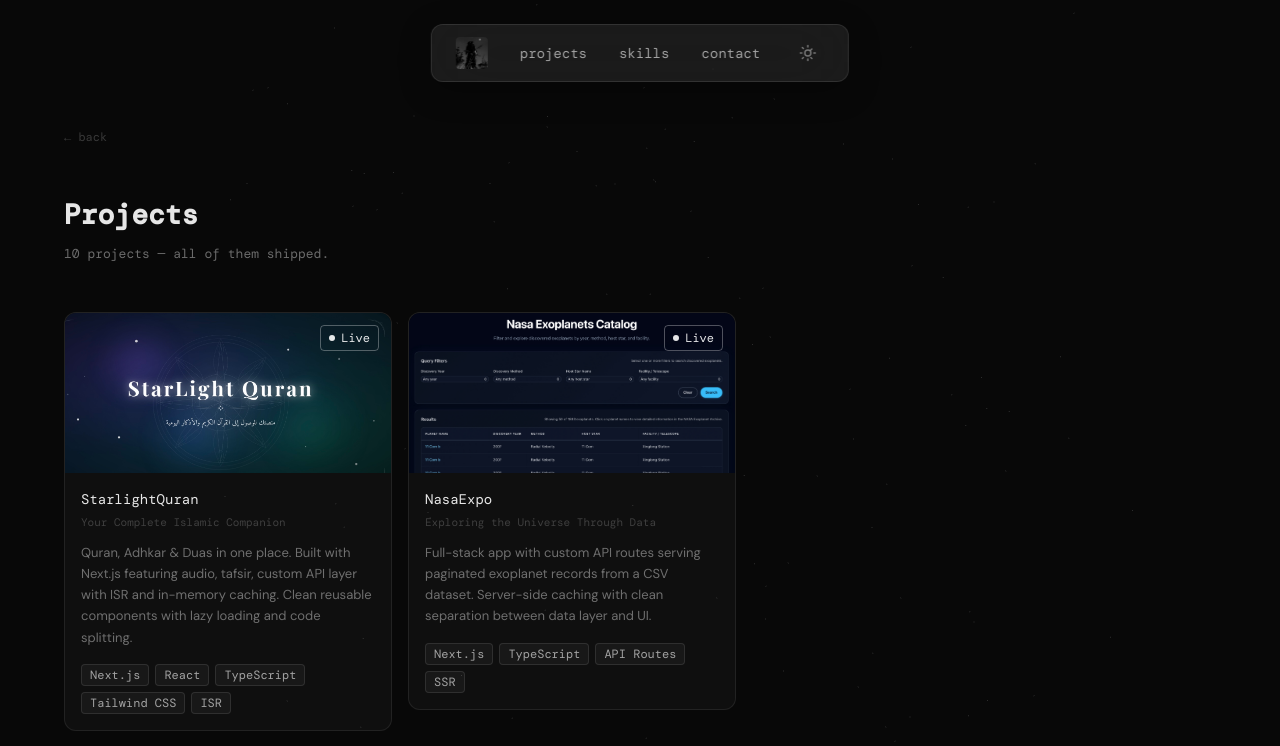
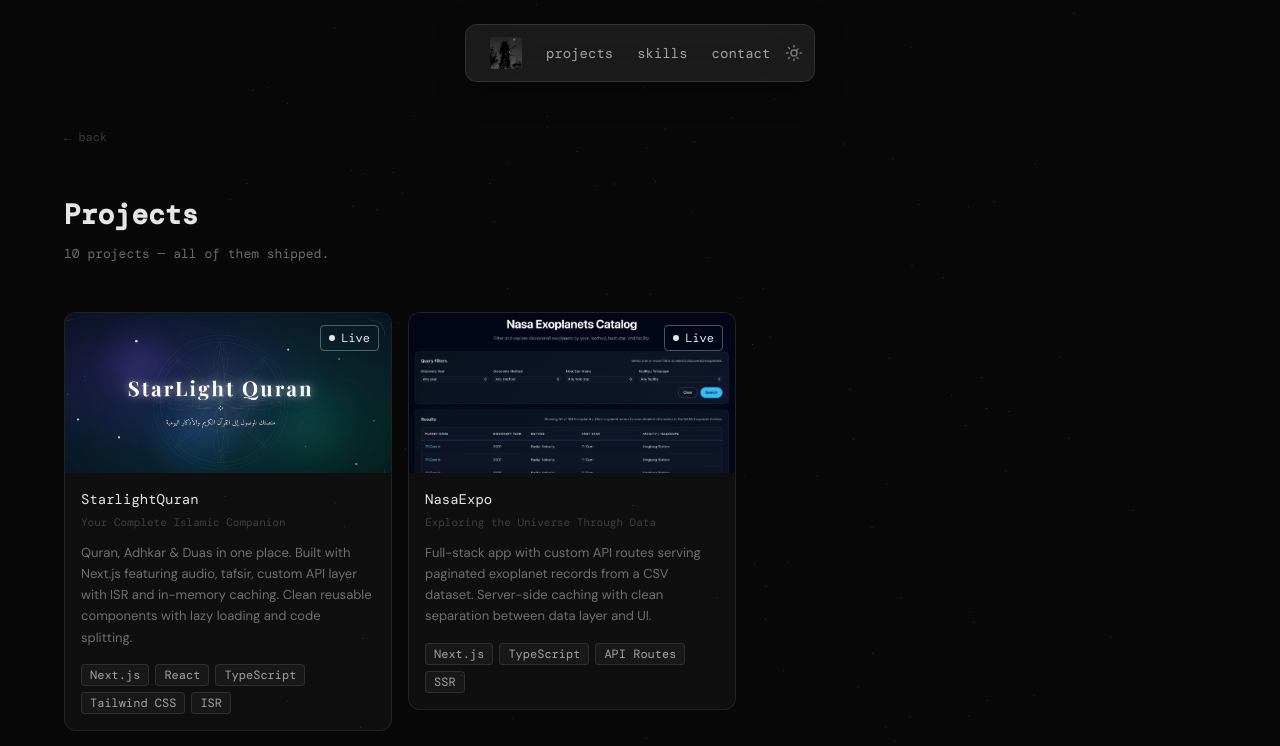
Before and after one commit to OsamaFed/portfolio, a Next.js app: page /projects in a window 1280 px wide. Shown: the top 746 px of the page. Built offline with nearby package versions, Linux system fonts and the light colour scheme; a web font is replaced by a local one.

Commit message:
margin and shi

```diff
--- a/components/layout/Navbar.tsx
+++ b/components/layout/Navbar.tsx
@@ -20,8 +20,9 @@ export default function Navbar() {
       }}
     >
         <div
-        className="flex items-center gap-8 px-6 py-3 rounded-xl"
+          className="flex items-center gap-6 px-6 py-3 rounded-xl"
           style={{
+            width: "min(350px, 90vw)",
             background: "var(--theme-nav-bg)",
             backdropFilter: "blur(32px) saturate(150%)",
             WebkitBackdropFilter: "blur(32px) saturate(150%)",
--- a/components/sections/Hero.tsx
+++ b/components/sections/Hero.tsx
@@ -55,7 +55,7 @@ export default function Hero() {
         maskImage: "radial-gradient(ellipse 80% 80% at 50% 50%, black 30%, transparent 100%)",
       }}/>
 
-      <div className="relative z-10 max-w-2xl mx-auto w-full px-6 pt-28 pb-12">
+      <div className="relative z-10 max-w-2xl mx-auto w-full px-6 pt-38 pb-12">
 
         <div style={fade(0.1)} className="relative flex items-start gap-4 mb-5">
           <Image
@@ -90,6 +90,9 @@ export default function Hero() {
           <p className="mb-3">
             i just like building things. a lot. obsessed with performance,
             accessibility, and clean systems that scale.
+
+            going deep into backend lately — databases, apis, systems design.
+            becoming a better full stack dev, one layer at a time.
           </p>
           <p>
             in my free time, i'm doin astro over here{" "}
```
Lines whose indentation alone changed are shown as unchanged.
